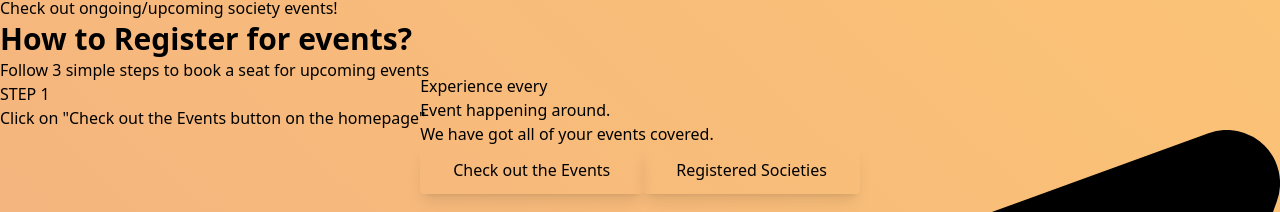
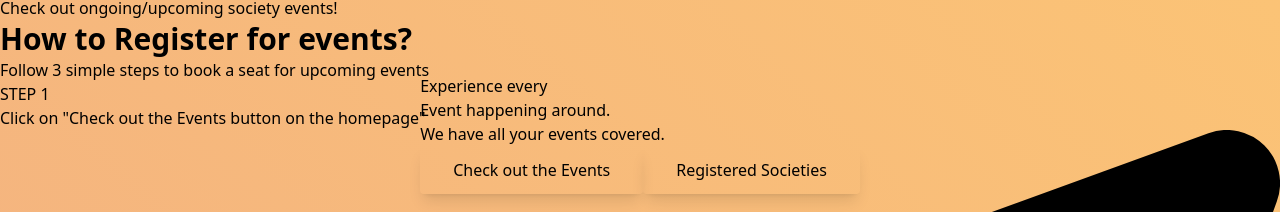
Before and after one commit to Rohan27s/Unfiltered-connect, a React (Vite) app: page / in a window 1280 px wide. Shown: the part 904-1116 px from the top of the page. Built offline with nearby package versions, Linux system fonts and the light colour scheme.

Commit message:
past event sorted

```diff
--- a/src/partials/HeroHome.jsx
+++ b/src/partials/HeroHome.jsx
@@ -30,7 +30,7 @@ function HeroHome() {
           <div className="text-center pb-12 md:pb-16">
             <h1 className="text-5xl md:text-6xl font-extrabold leading-tighter tracking-tighter mb-4" data-aos="zoom-y-out">Experience every<br/> <span className="bg-clip-text text-transparent bg-gradient-to-r from-teal-500 to-blue-500">Event happening around.</span></h1>
             <div className="max-w-3xl mx-auto">
-              <p className="text-xl text-black 600 mb-8" data-aos="zoom-y-out" data-aos-delay="150">We have got all of your events covered. </p>
+              <p className="text-xl text-black 600 mb-8" data-aos="zoom-y-out" data-aos-delay="150">We have all your events covered. </p>
               <div className="max-w-xs mx-auto sm:max-w-none sm:flex sm:justify-center" data-aos="zoom-y-out" data-aos-delay="300">
                 <div>
                   <a className="home-a btn mx-3 text-white bg-blue-600 hover:bg-blue-700 w-full mb-4 sm:w-auto sm:mb-0" href="/events">Check out the Events</a>
```
